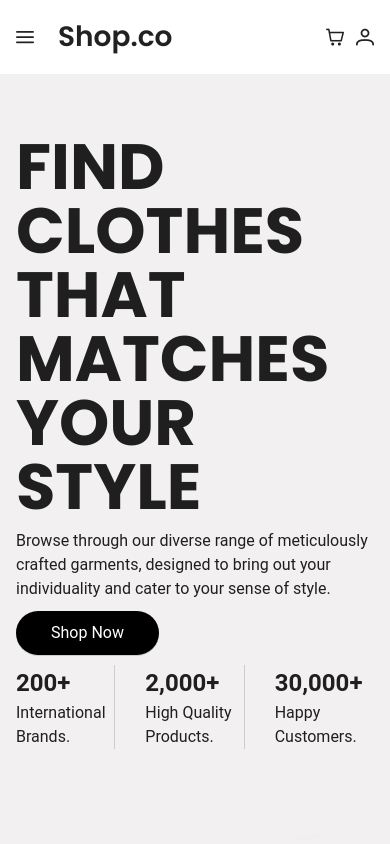
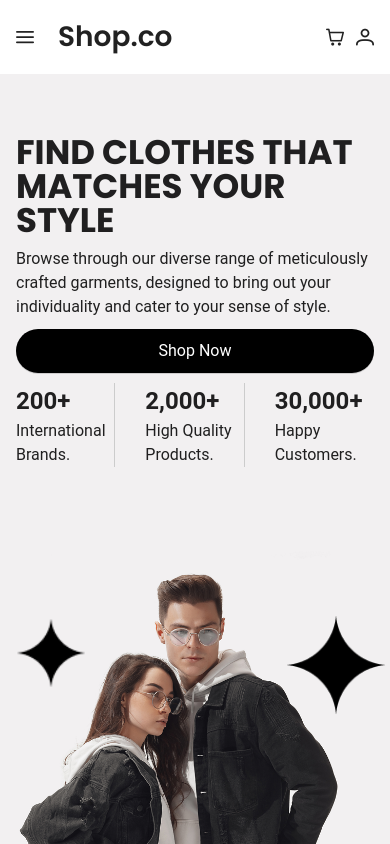
Before and after one commit to ekoxyprince/Vue-store, a Vue app in the folder frontend/: page / in a window 390 px wide. Shown: the top 844 px of the page. Built offline with nearby package versions, Linux system fonts and the light colour scheme; a small style sheet from the web is missing.

Commit message:
chore: fixed some styling issues

```diff
--- a/frontend/src/components/home/HeroSection.vue
+++ b/frontend/src/components/home/HeroSection.vue
@@ -10,8 +10,7 @@
               designed to bring out your individuality and cater to your sense
               of style.
             </p>
-            <PrimaryButton
-              styles="background-color:black; color:#fff; align-self:start;"
+            <PrimaryButton styles="background-color:black; color:#fff;"
               >Shop Now</PrimaryButton
             >
             <div class="write-ups">
@@ -147,4 +146,10 @@ p {
     translate: -100%;
   }
 }
+@media (max-width: 468px) {
+  .content-wrapper > h2 {
+    font-size: 34px;
+    line-height: 34px;
+  }
+}
 </style>
--- a/frontend/src/components/home/StyleSection.vue
+++ b/frontend/src/components/home/StyleSection.vue
@@ -57,6 +57,7 @@ const dressStyles = ref([
   width: 100%;
   grid-template-columns: repeat(5, 1fr);
   gap: 20px;
+  padding: 20px;
 }
 .grid-item {
   height: 289px;
@@ -80,9 +81,12 @@ const dressStyles = ref([
 @media (max-width: 468px) {
   .grid-container {
     grid-template-columns: 1fr;
+    padding: 10px;
   }
   .grid-item {
+    height: 190px;
     grid-column: span 1 !important;
+    /* background-size: 100% 100% !important; */
   }
 }
 </style>
--- a/frontend/src/components/ui/PrimaryButton.vue
+++ b/frontend/src/components/ui/PrimaryButton.vue
@@ -1,5 +1,5 @@
 <template>
-  <button :style="styles">
+  <button :style="styles" :class="class">
     <slot></slot>
   </button>
 </template>
@@ -8,6 +8,7 @@
 import { defineProps } from "vue";
 defineProps({
   styles: String,
+  class: String,
 });
 </script>
 
@@ -19,6 +20,7 @@ button {
   border-radius: 25px;
   box-shadow: 0px 1px 0px rgba(0, 0, 0, 0.15);
   transition: all 0.53s ease;
+  justify-content: center;
 }
 button:hover {
   opacity: 0.6;
```
